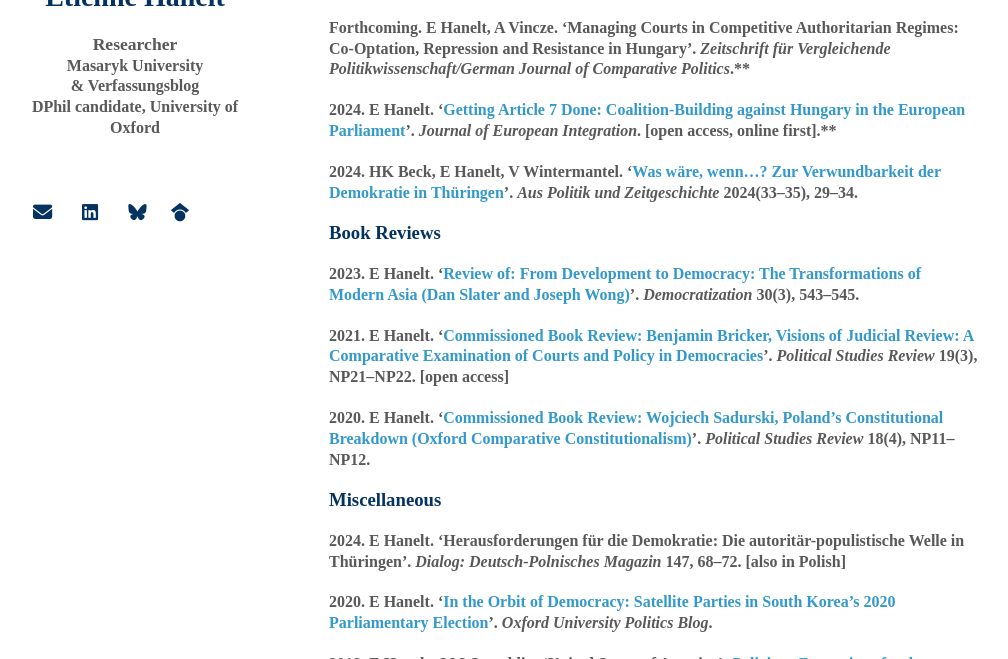
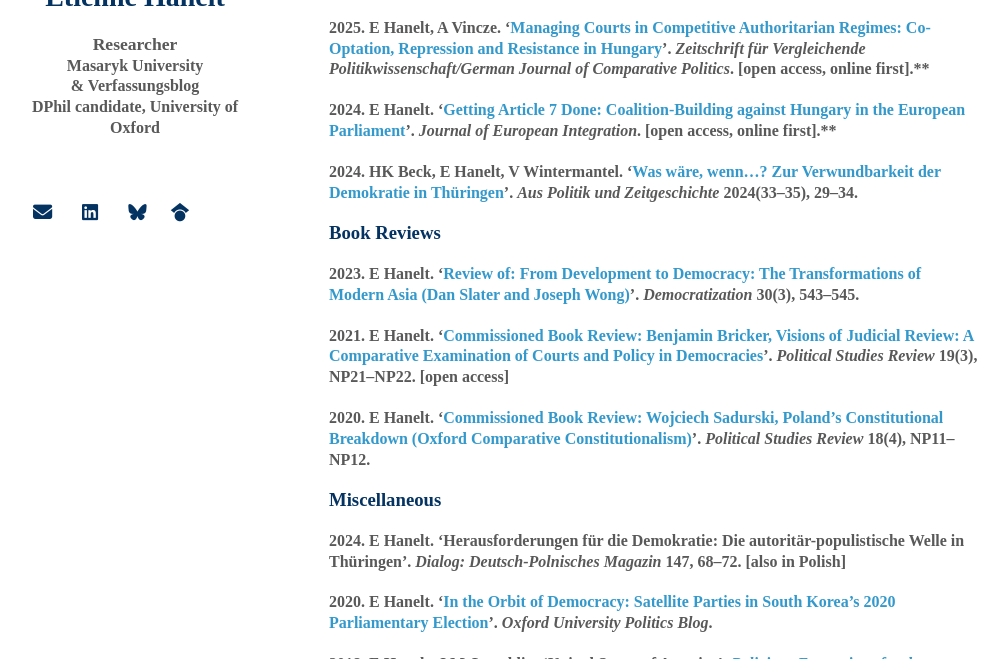
Before and after one commit to EtienneHanelt/etiennehanelt.github.io, a Jekyll site: the page built from index.md, in a window 1280 px wide and 900 px high, scrolled down 846 px, cut to the strip 241-900 px from the top of the window. Shown: the whole strip, without its empty margins (141-1149 px from the left). Built offline with Jekyll 4.4.1, drawn with Linux system fonts in a browser that asks for light colours; nearby versions of some CDN libraries; some web fonts are replaced; a style sheet for code colours, icons or effects is not loaded; our own code applies the rules of GitHub Pages for plain Markdown files.

Commit message:
Update index.md

```diff
--- a/index.md
+++ b/index.md
@@ -32,7 +32,7 @@ I hold degrees in Political Science from Friedrich Schiller University Jena (M.A
 
 ### Journal Articles (** peer-reviewed)
 
-Forthcoming. E Hanelt, A Vincze. 'Managing Courts in Competitive Authoritarian Regimes: Co-Optation, Repression and Resistance in Hungary'. _Zeitschrift für Vergleichende Politikwissenschaft/German Journal of Comparative Politics_.**
+2025\. E Hanelt, A Vincze. '[Managing Courts in Competitive Authoritarian Regimes: Co-Optation, Repression and Resistance in Hungary](https://doi.org/10.1007/s12286-024-00621-y)'. _Zeitschrift für Vergleichende Politikwissenschaft/German Journal of Comparative Politics_. [open access, online first].**
 
 2024\. E Hanelt. '[Getting Article 7 Done: Coalition-Building against Hungary in the European Parliament](https://doi.org/10.1080/07036337.2024.2441977)'. _Journal of European Integration_. [open access, online first].**
 
```
